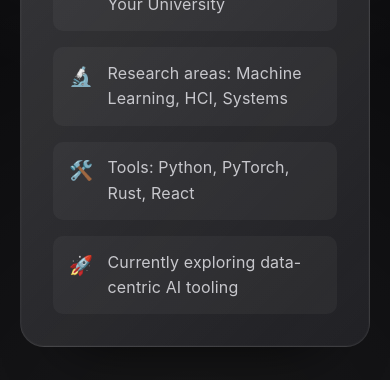
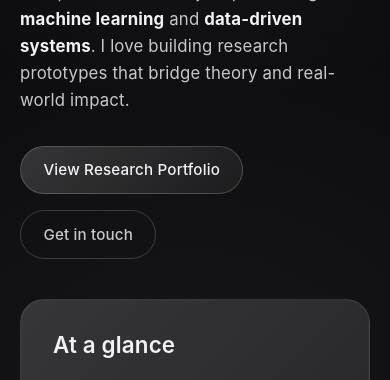
Before and after one commit to dtc103/dtc103.github.io, a plain HTML site: page index.html in a window 390 px wide. Shown: the part 365-745 px from the top of the page. Drawn offline with nearby package versions, Linux system fonts and the light colour scheme.

Commit message:
changed style sheet

```diff
--- a/assets/styles.css
+++ b/assets/styles.css
@@ -764,7 +764,7 @@ main {
   }
 
   .hero-card {
-    order: -1;
+    order: initial;
   }
 
   .modal-content {
```
